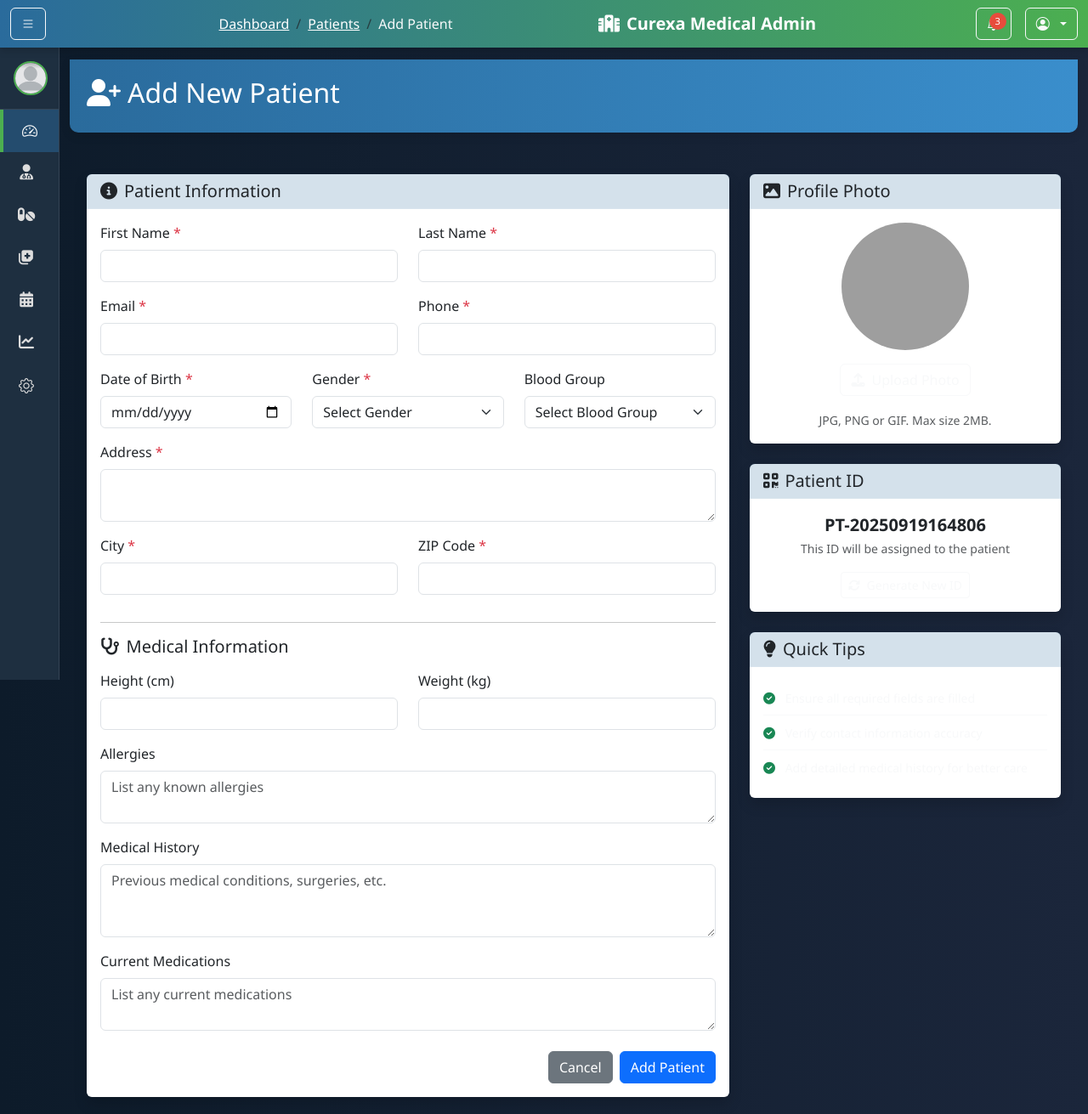
After one commit to Par-Techcoder/Curexa, a Django app: page /admin/patients/add/ in a window 1280 px wide. The commit adds this page. Shown: the whole page at 85% size. Run offline with Django 5.2, Linux system fonts and the light colour scheme; some libraries are stand-ins or nearby versions; grey boxes are pictures that could not be loaded.

Commit message:
feat(admin): add patient addition functionality with form and view

```diff
--- a/apps/core/urls.py
+++ b/apps/core/urls.py
@@ -11,6 +11,7 @@ urlpatterns = [
 
     # Patients
     path("admin/patients/", views.PatientListView.as_view(), name="patient_list"),
+    path("admin/patients/add/", views.PatientAddView.as_view(), name="patient_add"),
 
     # Medicines
     path("admin/medicines/", views.MedicineListView.as_view(), name="medicine_list"),
--- a/apps/core/views/admin/patients_view.py
+++ b/apps/core/views/admin/patients_view.py
@@ -5,3 +5,11 @@ class PatientListView(View):
     def get(self, request):
 
         return render(request, "admin/patients/patients_list.html")
+
+class PatientAddView(View):
+    def get(self, request):
+        return render(request, "admin/patients/patient_add.html")
+
+    def post(self, request):
+        # Handle form submission logic here
+        return redirect("patient_list")
--- a/templates/admin/base.html
+++ b/templates/admin/base.html
@@ -560,13 +560,13 @@
         </a>
         <div class="submenu">
           <a href="{% url 'patient_list' %}"><i class="fas fa-users me-2"></i> All Patients</a>
-          <a href="#"><i class="fas fa-user-plus me-2"></i> Add Patient</a>
+          <a href="{% url 'patient_add' %}"><i class="fas fa-user-plus me-2"></i> Add Patient</a>
           <a href="#"><i class="fas fa-file-medical me-2"></i> Medical Records</a>
         </div>
         <div class="hover-submenu">
           <div class="hover-submenu-header">Patients</div>
           <a href="{% url 'patient_list' %}"><i class="fas fa-users"></i> All Patients</a>
-          <a href="#"><i class="fas fa-user-plus"></i> Add Patient</a>
+          <a href="{% url 'patient_add' %}"><i class="fas fa-user-plus"></i> Add Patient</a>
           <a href="#"><i class="fas fa-file-medical"></i> Medical Records</a>
         </div>
       </div>
--- /dev/null
+++ b/templates/admin/patients/patient_add.html
@@ -0,0 +1,291 @@
+{% extends 'admin/base.html' %}
+{% load static %}
+
+{% block title %}Add Patient - Curexa Admin{% endblock %}
+
+{% block navbar_extra %}
+<!-- Breadcrumb navigation -->
+<nav aria-label="breadcrumb" class="ms-3">
+    <ol class="breadcrumb mb-0">
+        <li class="breadcrumb-item"><a href="#" class="text-white">Dashboard</a></li>
+        <li class="breadcrumb-item"><a href="#" class="text-white">Patients</a></li>
+        <li class="breadcrumb-item active text-light" aria-current="page">Add Patient</li>
+    </ol>
+</nav>
+{% endblock %}
+
+{% block content %}
+<div class="row">
+    <div class="col-12">
+        <div class="page-title-section">
+            <h2><i class="fas fa-user-plus me-2"></i>Add New Patient</h2>
+        </div>
+    </div>
+</div>
+
+<div class="row mt-4">
+    <div class="col-lg-8">
+        <div class="card medical-border">
+            <div class="card-header">
+                <h5 class="card-title mb-0"><i class="fas fa-info-circle me-2"></i>Patient Information</h5>
+            </div>
+            <div class="card-body">
+                <form id="addPatientForm">
+                    <div class="row">
+                        <div class="col-md-6 mb-3">
+                            <label for="firstName" class="form-label">First Name <span class="text-danger">*</span></label>
+                            <input type="text" class="form-control" id="firstName" required>
+                        </div>
+                        <div class="col-md-6 mb-3">
+                            <label for="lastName" class="form-label">Last Name <span class="text-danger">*</span></label>
+                            <input type="text" class="form-control" id="lastName" required>
+                        </div>
+                    </div>
+
+                    <div class="row">
+                        <div class="col-md-6 mb-3">
+                            <label for="email" class="form-label">Email <span class="text-danger">*</span></label>
+                            <input type="email" class="form-control" id="email" required>
+                        </div>
+                        <div class="col-md-6 mb-3">
+                            <label for="phone" class="form-label">Phone <span class="text-danger">*</span></label>
+                            <input type="tel" class="form-control" id="phone" required>
+                        </div>
+                    </div>
+
+                    <div class="row">
+                        <div class="col-md-4 mb-3">
+                            <label for="dob" class="form-label">Date of Birth <span class="text-danger">*</span></label>
+                            <input type="date" class="form-control" id="dob" required>
+                        </div>
+                        <div class="col-md-4 mb-3">
+                            <label for="gender" class="form-label">Gender <span class="text-danger">*</span></label>
+                            <select class="form-select" id="gender" required>
+                                <option value="" selected disabled>Select Gender</option>
+                                <option value="male">Male</option>
+                                <option value="female">Female</option>
+                                <option value="other">Other</option>
+                            </select>
+                        </div>
+                        <div class="col-md-4 mb-3">
+                            <label for="bloodGroup" class="form-label">Blood Group</label>
+                            <select class="form-select" id="bloodGroup">
+                                <option value="" selected disabled>Select Blood Group</option>
+                                <option value="A+">A+</option>
+                                <option value="A-">A-</option>
+                                <option value="B+">B+</option>
+                                <option value="B-">B-</option>
+                                <option value="AB+">AB+</option>
+                                <option value="AB-">AB-</option>
+                                <option value="O+">O+</option>
+                                <option value="O-">O-</option>
+                            </select>
+                        </div>
+                    </div>
+
+                    <div class="mb-3">
+                        <label for="address" class="form-label">Address <span class="text-danger">*</span></label>
+                        <textarea class="form-control" id="address" rows="2" required></textarea>
+                    </div>
+
+                    <div class="row">
+                        <div class="col-md-6 mb-3">
+                            <label for="city" class="form-label">City <span class="text-danger">*</span></label>
+                            <input type="text" class="form-control" id="city" required>
+                        </div>
+                        <div class="col-md-6 mb-3">
+                            <label for="zipCode" class="form-label">ZIP Code <span class="text-danger">*</span></label>
+                            <input type="text" class="form-control" id="zipCode" required>
+                        </div>
+                    </div>
+
+                    <hr>
+
+                    <h5 class="mb-3"><i class="fas fa-stethoscope me-2"></i>Medical Information</h5>
+
+                    <div class="row">
+                        <div class="col-md-6 mb-3">
+                            <label for="height" class="form-label">Height (cm)</label>
+                            <input type="number" class="form-control" id="height">
+                        </div>
+                        <div class="col-md-6 mb-3">
+                            <label for="weight" class="form-label">Weight (kg)</label>
+                            <input type="number" class="form-control" id="weight">
+                        </div>
+                    </div>
+
+                    <div class="mb-3">
+                        <label for="allergies" class="form-label">Allergies</label>
+                        <textarea class="form-control" id="allergies" rows="2" placeholder="List any known allergies"></textarea>
+                    </div>
+
+                    <div class="mb-3">
+                        <label for="medicalHistory" class="form-label">Medical History</label>
+                        <textarea class="form-control" id="medicalHistory" rows="3" placeholder="Previous medical conditions, surgeries, etc."></textarea>
+                    </div>
+
+                    <div class="mb-3">
+                        <label for="currentMedications" class="form-label">Current Medications</label>
+                        <textarea class="form-control" id="currentMedications" rows="2" placeholder="List any current medications"></textarea>
+                    </div>
+
+                    <div class="d-flex justify-content-end mt-4">
+                        <a href="{% url 'patient_list' %}" class="btn btn-secondary me-2">Cancel</a>
+                        <button type="submit" class="btn btn-primary">Add Patient</button>
+                    </div>
+                </form>
+            </div>
+        </div>
+    </div>
+
+    <div class="col-lg-4">
+        <div class="card medical-border">
+            <div class="card-header">
+                <h5 class="card-title mb-0"><i class="fas fa-image me-2"></i>Profile Photo</h5>
+            </div>
+            <div class="card-body text-center">
+                <div class="mb-3">
+                    <img src="{% static 'images/default-patient.jpg' %}" id="profilePreview" class="rounded-circle" width="150" height="150" alt="Profile Preview">
+                </div>
+                <div class="mb-3">
+                    <input type="file" class="form-control" id="profilePhoto" accept="image/*" style="display: none;">
+                    <button class="btn btn-outline-light" onclick="document.getElementById('profilePhoto').click()">
+                        <i class="fas fa-upload me-1"></i> Upload Photo
+                    </button>
+                </div>
+                <small class="text-muted">JPG, PNG or GIF. Max size 2MB.</small>
+            </div>
+        </div>
+
+        <div class="card medical-border mt-4">
+            <div class="card-header">
+                <h5 class="card-title mb-0"><i class="fas fa-qrcode me-2"></i>Patient ID</h5>
+            </div>
+            <div class="card-body text-center">
+                <div class="mb-3">
+                    <div id="patientIdDisplay" class="fw-bold fs-5">PT-<span id="generatedId">{% now "YmdHis" %}</span></div>
+                    <small class="text-muted">This ID will be assigned to the patient</small>
+                </div>
+                <button class="btn btn-outline-light btn-sm" id="generateNewId">
+                    <i class="fas fa-sync-alt me-1"></i> Generate New ID
+                </button>
+            </div>
+        </div>
+
+        <div class="card medical-border mt-4">
+            <div class="card-header">
+                <h5 class="card-title mb-0"><i class="fas fa-lightbulb me-2"></i>Quick Tips</h5>
+            </div>
+            <div class="card-body">
+                <ul class="list-group list-group-flush">
+                    <li class="list-group-item bg-transparent text-light border-light">
+                        <small><i class="fas fa-check-circle text-success me-2"></i> Ensure all required fields are filled</small>
+                    </li>
+                    <li class="list-group-item bg-transparent text-light border-light">
+                        <small><i class="fas fa-check-circle text-success me-2"></i> Verify contact information accuracy</small>
+                    </li>
+                    <li class="list-group-item bg-transparent text-light border-light">
+                        <small><i class="fas fa-check-circle text-success me-2"></i> Add detailed medical history for better care</small>
+                    </li>
+                </ul>
+            </div>
+        </div>
+    </div>
+</div>
+
+<style>
+    .form-label {
+        font-weight: 500;
+        margin-bottom: 0.5rem;
+    }
+
+    .card {
+        border: none;
+        box-shadow: 0 0.5rem 1rem rgba(0, 0, 0, 0.15);
+    }
+
+    .card-header {
+        background: rgba(42, 107, 156, 0.2);
+        border-bottom: 1px solid rgba(255, 255, 255, 0.1);
+    }
+
+    .list-group-item {
+        padding: 0.5rem 0;
+        background: transparent;
+    }
+</style>
+
+<script>
+    document.addEventListener('DOMContentLoaded', function() {
+        // Profile photo preview
+        const profilePhoto = document.getElementById('profilePhoto');
+        const profilePreview = document.getElementById('profilePreview');
+
+        profilePhoto.addEventListener('change', function() {
+            const file = this.files[0];
+            if (file) {
+                const reader = new FileReader();
+                reader.onload = function(e) {
+                    profilePreview.src = e.target.result;
+                }
+                reader.readAsDataURL(file);
+            }
+        });
+
+        // Generate new patient ID
+        const generateNewIdBtn = document.getElementById('generateNewId');
+        const generatedIdSpan = document.getElementById('generatedId');
+
+        generateNewIdBtn.addEventListener('click', function() {
+            const timestamp = new Date().getTime();
+            const randomNum = Math.floor(Math.random() * 1000);
+            generatedIdSpan.textContent = `PT-${timestamp}${randomNum}`.substring(0, 12);
+        });
+
+        // Form submission
+        const addPatientForm = document.getElementById('addPatientForm');
+
+        addPatientForm.addEventListener('submit', function(e) {
+            e.preventDefault();
+
+            // Basic validation
+            let isValid = true;
+            const requiredFields = addPatientForm.querySelectorAll('[required]');
+
+            requiredFields.forEach(field => {
+                if (!field.value.trim()) {
+                    isValid = false;
+                    field.classList.add('is-invalid');
+                } else {
+                    field.classList.remove('is-invalid');
+                }
+            });
+
+            if (isValid) {
+                // Show success message
+                Swal.fire({
+                    icon: 'success',
+                    title: 'Patient Added Successfully!',
+                    text: 'The patient has been added to the system.',
+                    confirmButtonText: 'OK',
+                    confirmButtonColor: 'var(--med-primary)'
+                }).then((result) => {
+                    if (result.isConfirmed) {
+                        // Redirect to patient list page
+                        window.location.href = "{% url 'patient_list' %}";
+                    }
+                });
+            } else {
+                // Show error message
+                Swal.fire({
+                    icon: 'error',
+                    title: 'Missing Information',
+                    text: 'Please fill in all required fields.',
+                    confirmButtonText: 'OK',
+                    confirmButtonColor: 'var(--med-alert)'
+                });
+            }
+        });
+    });
+</script>
+{% endblock %}
```
Also changed, not shown: templates/admin/patients/patients_list.html (+6 -89 lines).
